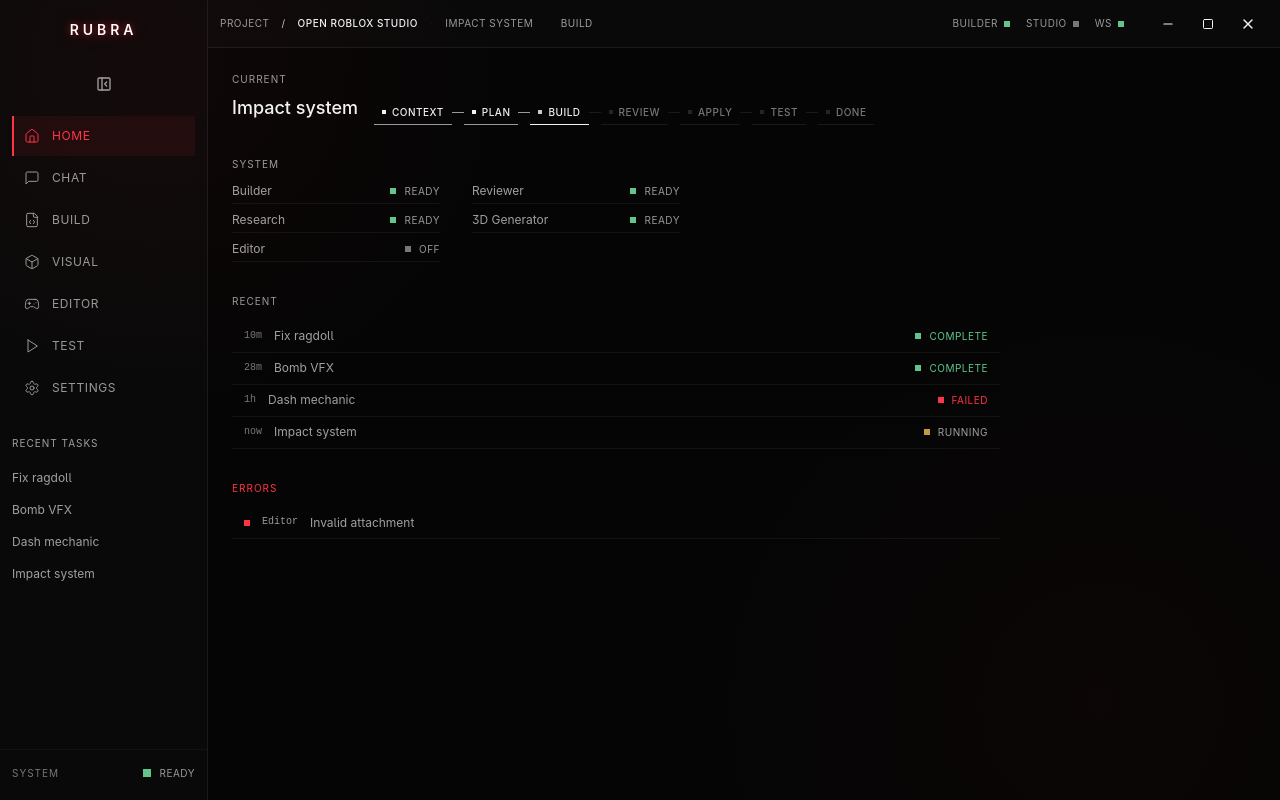
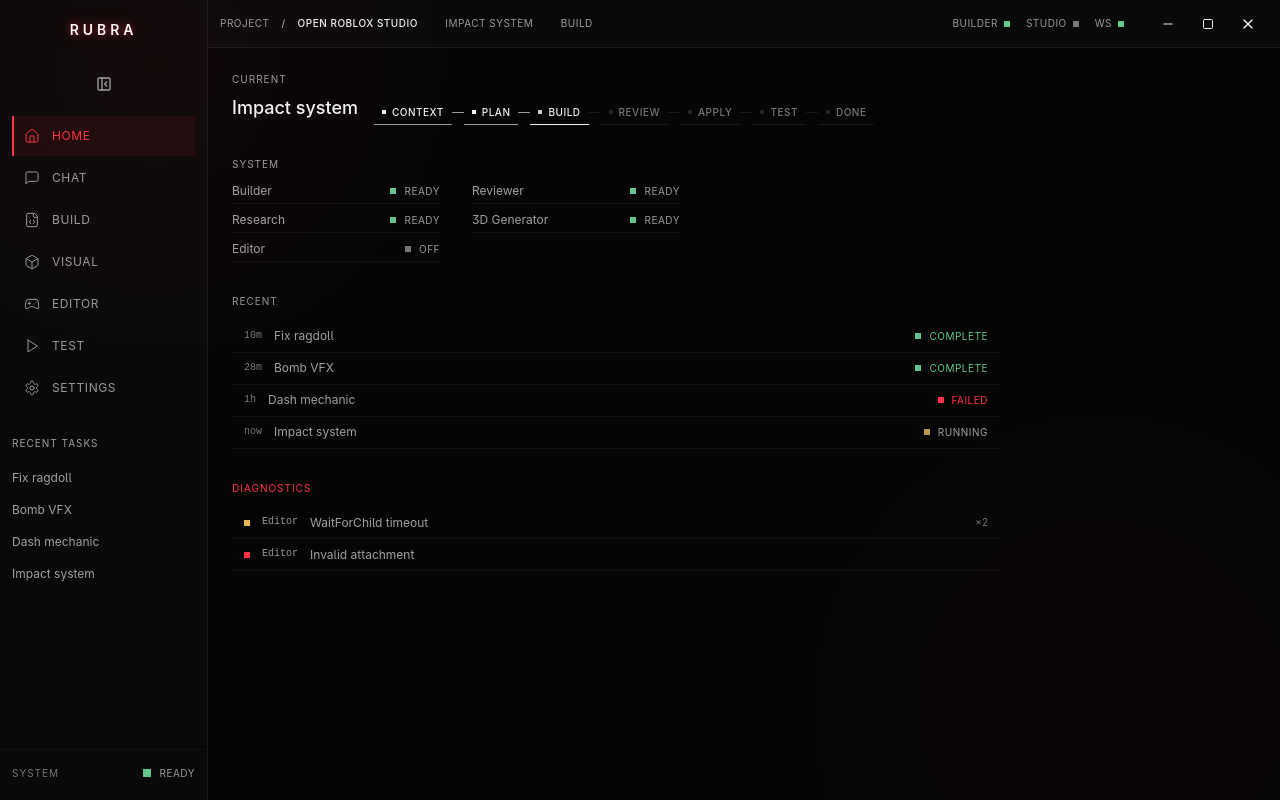
Before and after one commit to CyFentt/Zenless, a React (Vite) app in the folder frontend/: page / in a window 1280 px wide. Built offline with nearby package versions, Linux system fonts and the light colour scheme.

Commit message:
Make Rubra Home diagnostics deduplicated and actionable

```diff
--- a/frontend/src/features/home/HomePage.tsx
+++ b/frontend/src/features/home/HomePage.tsx
@@ -35,7 +35,10 @@ export function HomePage() {
   const currentJob = jobs.find(
     (j) => j.status === "NEW" || j.status === "RUNNING" || j.status === "PAUSED",
   );
-  const errors = diagnostics.filter((d) => d.severity === "error");
+  const alerts = diagnostics
+    .filter((d) => d.severity === "critical" || d.severity === "error" || d.severity === "warning")
+    .slice(-8)
+    .reverse();
   const recentJobs = jobs.slice(0, 5);
 
   return (
@@ -129,19 +132,29 @@ export function HomePage() {
           </div>
         </section>
 
-        {errors.length > 0 && (
+        {alerts.length > 0 && (
           <section>
-            <h2 className="text-2xs uppercase tracking-widest text-zen-errBright mb-3">ERRORS</h2>
+            <h2 className="text-2xs uppercase tracking-widest text-zen-errBright mb-3">DIAGNOSTICS</h2>
             <div className="space-y-0">
-              {errors.map((err) => (
-                <Tooltip key={err.id} content={`${err.file ?? "Unknown"}:${err.line ?? "?"}`}>
-                  <div className="flex items-center gap-3 px-3 h-8 border-b border-ink-700 hover:bg-ink-850 transition-colors cursor-pointer">
-                    <StatusDot status="ERR" />
-                    <span className="text-2xs text-ink-300 font-mono">{displaySource(err.source)}</span>
-                    <span className="text-xs text-ink-100 truncate">{err.message}</span>
-                  </div>
-                </Tooltip>
-              ))}
+              {alerts.map((diagnostic) => {
+                const severe = diagnostic.severity === "critical" || diagnostic.severity === "error";
+                const detail = [
+                  diagnostic.probableCause ? `Cause: ${diagnostic.probableCause}` : "",
+                  diagnostic.impact ? `Impact: ${diagnostic.impact}` : "",
+                  diagnostic.recovery ? `Recovery: ${diagnostic.recovery}` : "",
+                  diagnostic.file ? `${diagnostic.file}:${diagnostic.line ?? "?"}` : "",
+                ].filter(Boolean).join("\n");
+                return (
+                  <Tooltip key={diagnostic.id} content={detail || diagnostic.message}>
+                    <div className="flex items-center gap-3 px-3 min-h-8 py-1 border-b border-ink-700 hover:bg-ink-850 transition-colors cursor-pointer">
+                      <StatusDot status={severe ? "ERR" : "LOGIN"} />
+                      <span className="text-2xs text-ink-300 font-mono">{displaySource(diagnostic.source)}</span>
+                      <span className="text-xs text-ink-100 truncate flex-1">{diagnostic.message}</span>
+                      {(diagnostic.occurrenceCount ?? 1) > 1 && <span className="text-2xs text-ink-400">×{diagnostic.occurrenceCount}</span>}
+                    </div>
+                  </Tooltip>
+                );
+              })}
             </div>
           </section>
         )}
```
